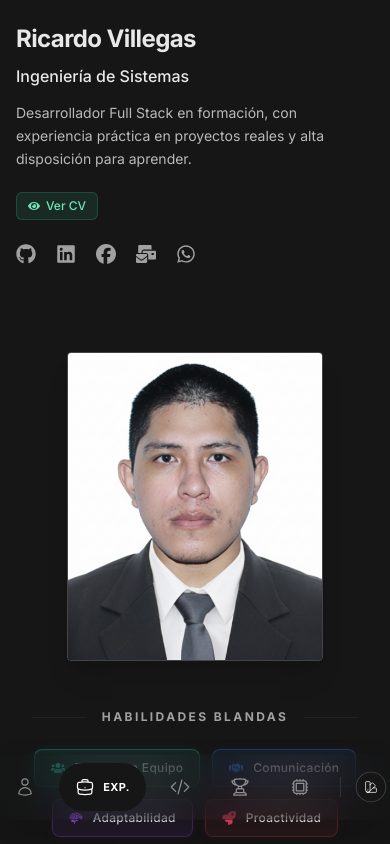
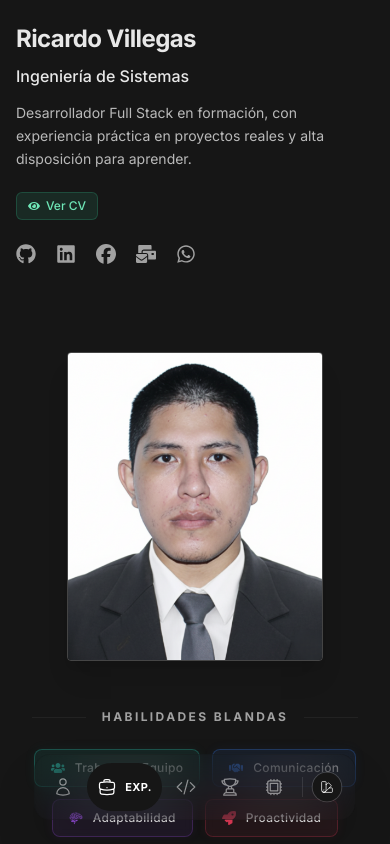
Before and after one commit to darkira2004/darkira2004.github.io, a React (Vite) app: page / in a window 390 px wide. Shown: the top 844 px of the page. Built offline with nearby package versions, Linux system fonts and the light colour scheme.

Commit message:
navbar mobile responsive

```diff
--- a/src/components/Navbar.jsx
+++ b/src/components/Navbar.jsx
@@ -17,7 +17,7 @@ export default function Navbar({ activeSection, onSectionSelect, themeColor, onT
   return (
     <div className="fixed bottom-6 inset-x-0 z-50 flex justify-center lg:hidden pointer-events-none">
       <nav
-        className="flex items-center gap-2 p-2 backdrop-blur-xl rounded-2xl border shadow-2xl pointer-events-auto transition-all duration-300"
+        className="flex items-center gap-1 p-2 backdrop-blur-xl rounded-2xl border shadow-2xl pointer-events-auto transition-all duration-300 max-w-[92vw] overflow-x-auto [&::-webkit-scrollbar]:hidden"
         style={{
           backgroundColor: `${themeColor}15`,
           borderColor: `${themeColor}40`,
@@ -31,9 +31,9 @@ export default function Navbar({ activeSection, onSectionSelect, themeColor, onT
                 key={item.id}
                 href={`#${item.id}`}
                 onClick={() => onSectionSelect && onSectionSelect(item.id)}
-                className={`relative flex items-center justify-center h-12 px-4 rounded-xl transition-all duration-500 ease-out`}
+                className={`relative flex items-center justify-center h-12 px-2.5 rounded-xl transition-all duration-500 ease-out`}
                 style={{
-                  minWidth: isActive ? "auto" : "48px"
+                  minWidth: isActive ? "auto" : "40px"
                 }}
               >
                 {isActive && (
@@ -65,7 +65,7 @@ export default function Navbar({ activeSection, onSectionSelect, themeColor, onT
           })}
         </LayoutGroup>
 
-        <div className="w-px h-5 bg-white/10 mx-1.5" />
+        <div className="w-px h-5 bg-white/10 mx-1 shrink-0" />
 
         <div className="mr-1">
           <ThemeSelector
```
